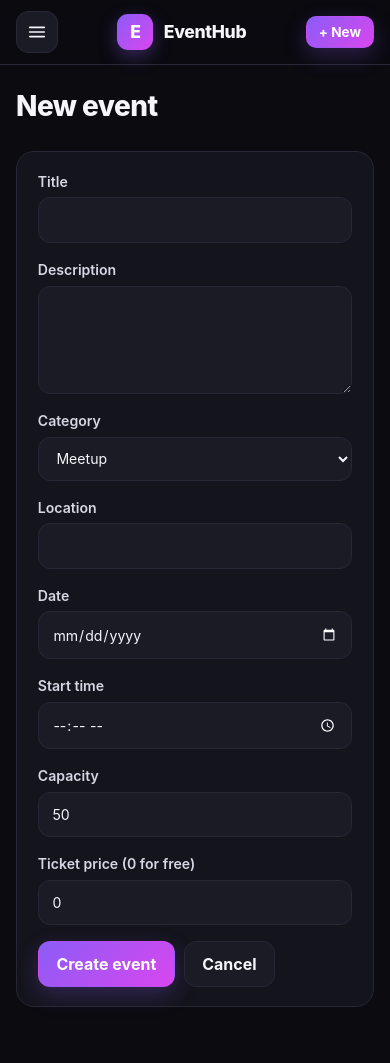
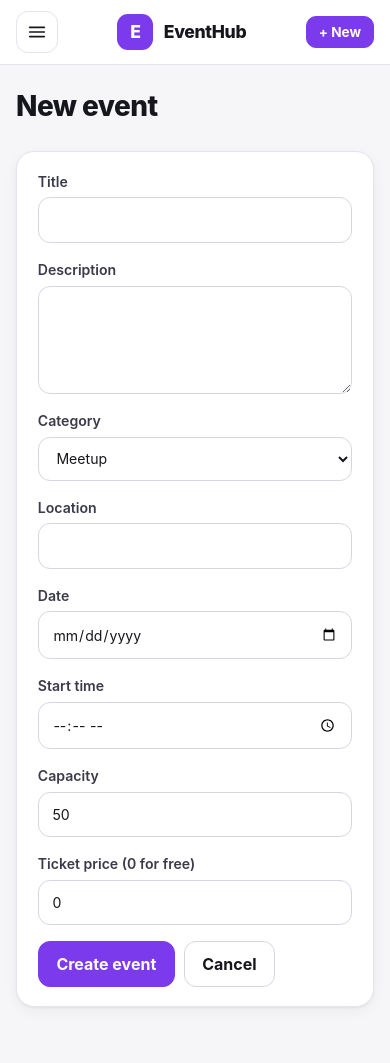
Before and after one commit to kingop456z-dot/event-management, a Flask app: page /events/new in a window 390 px wide. Run offline with Flask 3, Linux system fonts and the light colour scheme.

Commit message:
Switch to a light theme with flat, solid colours
- Light palette (white surfaces, soft grey background, violet accent)
- Remove all gradients: buttons, active nav item, brand mark, stat cards,
  progress bars and event card covers now use solid colours
- Sidebar active item uses a soft violet tint; mobile drawer and tooltips
  restyled to match

Co-Authored-By: Claude Sonnet 5.5 <noreply@anthropic.com>
Claude-Session: https://claude.ai/code/session_0178t19CwEkd9kA4Zchr9YZk

```diff
--- a/static/style.css
+++ b/static/style.css
@@ -1,23 +1,24 @@
-/* EventHub – dark, card-based theme inspired by the District app:
-   near-black surfaces, big rounded cards, violet-to-pink accent. */
+/* EventHub – light, flat, card-based theme (solid colours, no gradients). */
 :root {
-  --bg: #0b0b10;
-  --surface: #14141c;
-  --surface-2: #1b1b26;
-  --border: #272735;
-  --text: #f5f5fa;
-  --muted: #9b9bb2;
-  --accent: #8b5cf6;
-  --accent-2: #d946ef;
-  --grad: linear-gradient(135deg, #8b5cf6 0%, #d946ef 100%);
-  --green: #4ade80;
-  --green-bg: rgba(74, 222, 128, .14);
-  --red: #fb7185;
-  --red-bg: rgba(251, 113, 133, .14);
+  --bg: #f6f6f9;
+  --surface: #ffffff;
+  --surface-2: #f1f1f6;
+  --border: #e4e4ec;
+  --text: #16161d;
+  --text-soft: #3a3a4a;
+  --muted: #6b6b80;
+  --accent: #7c3aed;
+  --accent-dark: #6d28d9;
+  --accent-soft: #ede9fe;
+  --green: #15803d;
+  --green-bg: #dcfce7;
+  --red: #be123c;
+  --red-bg: #ffe4e6;
   --radius: 18px;
+  --shadow: 0 1px 2px rgba(22, 22, 29, .05), 0 4px 14px rgba(22, 22, 29, .05);
   --sb-w: 264px;
   --sb-w-collapsed: 78px;
-  color-scheme: dark;
+  color-scheme: light;
 }
 
 * { box-sizing: border-box; }
@@ -29,7 +30,7 @@ body {
   font-family: "Inter", system-ui, -apple-system, "Segoe UI", Roboto, sans-serif;
   line-height: 1.5;
 }
-a { color: #b69cff; text-decoration: none; }
+a { color: var(--accent-dark); text-decoration: none; }
 a:hover { text-decoration: underline; }
 h1 { font-size: 1.75rem; margin: 0 0 .2rem; letter-spacing: -.02em; font-weight: 800; }
 h2 { font-size: 1.1rem; margin: 0 0 .8rem; font-weight: 700; }
@@ -60,7 +61,7 @@ small, .muted { color: var(--muted); }
 .brand-mark {
   width: 36px; height: 36px; border-radius: 11px; flex-shrink: 0;
   display: grid; place-items: center; color: #fff; font-weight: 800;
-  background: var(--grad); box-shadow: 0 6px 18px rgba(139, 92, 246, .35);
+  background: var(--accent);
 }
 
 .sb-nav { display: flex; flex-direction: column; gap: .3rem; }
@@ -89,9 +90,9 @@ small, .muted { color: var(--muted); }
 
 .icon-btn {
   width: 42px; height: 42px; display: grid; place-items: center; cursor: pointer;
-  border-radius: 12px; border: 1px solid var(--border); background: var(--surface-2); color: var(--text);
+  border-radius: 12px; border: 1px solid var(--border); background: var(--surface); color: var(--text);
 }
-.icon-btn:hover { background: #242433; }
+.icon-btn:hover { background: var(--surface-2); }
 .icon-btn.sb-close { display: none; } /* only shown inside the mobile drawer */
 
 /* Desktop: collapsed state = icons only, with tooltips */
@@ -117,7 +118,7 @@ small, .muted { color: var(--muted); }
   .mobilebar {
     display: flex; align-items: center; justify-content: space-between; gap: .75rem;
     position: sticky; top: 0; z-index: 20; padding: .7rem 1rem;
-    background: rgba(11, 11, 16, .88); backdrop-filter: blur(10px);
+    background: var(--surface);
     border-bottom: 1px solid var(--border);
   }
   .mobilebar .brand { font-size: 1.1rem; }
@@ -143,7 +144,7 @@ small, .muted { color: var(--muted); }
 .page-head { display: flex; justify-content: space-between; align-items: flex-start; gap: 1rem; margin-bottom: 1.25rem; flex-wrap: wrap; }
 .page-head p { margin: 0; }
 .grid-2 { display: grid; grid-template-columns: repeat(auto-fit, minmax(min(340px, 100%), 1fr)); gap: 1rem; margin-bottom: 1rem; }
-.card { background: var(--surface); border: 1px solid var(--border); border-radius: var(--radius); padding: 1.2rem 1.3rem; margin-bottom: 1rem; }
+.card { background: var(--surface); border: 1px solid var(--border); border-radius: var(--radius); padding: 1.2rem 1.3rem; margin-bottom: 1rem; box-shadow: var(--shadow); }
 .grid-2 > .card { margin-bottom: 0; }
 .card-head { display: flex; justify-content: space-between; align-items: baseline; margin-bottom: .2rem; }
 .section-title { display: flex; justify-content: space-between; align-items: baseline; margin: 1.5rem 0 .8rem; }
@@ -227,12 +228,12 @@ progress::-moz-progress-bar { background: var(--grad); border-radius: 99px; }
 .form { display: flex; flex-direction: column; gap: 1rem; }
 .form.narrow { max-width: 520px; }
 .form .row { display: grid; grid-template-columns: repeat(auto-fit, minmax(min(200px, 100%), 1fr)); gap: 1rem; }
-label { display: flex; flex-direction: column; gap: .35rem; font-weight: 600; font-size: .88rem; color: #d6d6e4; }
+label { display: flex; flex-direction: column; gap: .35rem; font-weight: 600; font-size: .88rem; color: var(--text-soft); }
 input, select, textarea {
   font: inherit; font-weight: 400; color: var(--text); width: 100%;
-  padding: .7rem .85rem; border: 1px solid var(--border); border-radius: 12px; background: var(--surface-2);
+  padding: .7rem .85rem; border: 1px solid #d6d6e2; border-radius: 12px; background: #fff;
 }
-input::placeholder, textarea::placeholder { color: #6c6c85; }
+input::placeholder, textarea::placeholder { color: #9a9ab0; }
 input:focus, select:focus, textarea:focus { outline: 2px solid var(--accent); outline-offset: -1px; border-color: transparent; }
 .filters { display: flex; flex-wrap: wrap; gap: .6rem; align-items: center; padding: .9rem 1rem; }
 .filters input[type="search"] { flex: 1 1 220px; width: auto; }
@@ -243,21 +244,21 @@ input:focus, select:focus, textarea:focus { outline: 2px solid var(--accent); ou
 .actions form { margin: 0; }
 .btn {
   font: inherit; font-weight: 700; cursor: pointer; display: inline-block; text-align: center;
-  padding: .62rem 1.1rem; border-radius: 12px; border: 1px solid var(--border);
-  background: var(--surface-2); color: var(--text);
+  padding: .62rem 1.1rem; border-radius: 12px; border: 1px solid #d6d6e2;
+  background: #fff; color: var(--text);
 }
-.btn:hover { background: #242433; text-decoration: none; }
-.btn-primary { background: var(--grad); border-color: transparent; color: #fff; box-shadow: 0 8px 22px rgba(139, 92, 246, .25); }
-.btn-primary:hover { background: var(--grad); filter: brightness(1.08); }
+.btn:hover { background: var(--surface-2); text-decoration: none; }
+.btn-primary { background: var(--accent); border-color: var(--accent); color: #fff; }
+.btn-primary:hover { background: var(--accent-dark); border-color: var(--accent-dark); }
 .btn[disabled], .btn.is-disabled { opacity: .45; pointer-events: none; }
-.btn-danger { color: var(--red); border-color: rgba(251, 113, 133, .4); background: transparent; }
+.btn-danger { color: var(--red); border-color: #f4b6c3; background: #fff; }
 .btn-danger:hover { background: var(--red-bg); }
 .btn-small { padding: .32rem .75rem; font-size: .85rem; border-radius: 10px; }
 
 /* ----------------------------------------------------------- Flash / misc */
 .flash { padding: .85rem 1.1rem; border-radius: 14px; margin-bottom: 1rem; font-weight: 600; border: 1px solid transparent; }
-.flash-success { background: var(--green-bg); color: var(--green); border-color: rgba(74, 222, 128, .25); }
-.flash-error { background: var(--red-bg); color: var(--red); border-color: rgba(251, 113, 133, .3); }
+.flash-success { background: var(--green-bg); color: var(--green); border-color: #a7e3bc; }
+.flash-error { background: var(--red-bg); color: var(--red); border-color: #f4b6c3; }
 
 /* Email page */
 .recipients { list-style: none; margin: 0; padding: 0; max-height: 420px; overflow-y: auto; }
--- a/templates/base.html
+++ b/templates/base.html
@@ -3,7 +3,7 @@
 <head>
   <meta charset="utf-8">
   <meta name="viewport" content="width=device-width, initial-scale=1">
-  <meta name="theme-color" content="#0b0b10">
+  <meta name="theme-color" content="#ffffff">
   <title>{% block title %}Dashboard{% endblock %} · EventHub</title>
   <script>
     /* Apply the saved sidebar state before first paint so the page doesn't jump. */
```
Also changed, not shown: other parts of static/style.css (+28 -28 lines).
